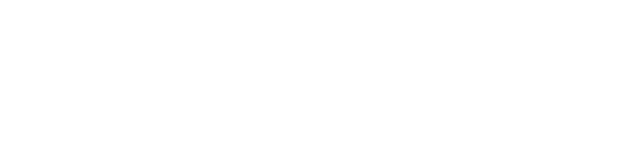
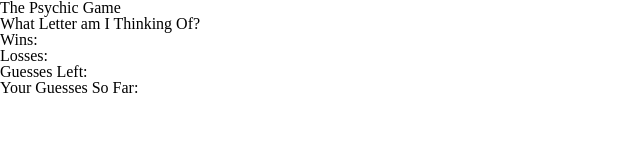
Before and after one commit to garret1983/psychic-game, a plain HTML site: page index.html in a window 1280 px wide. Shown: the whole page, without its empty margins (0-640 px from the left). Drawn offline with Linux system fonts and the light colour scheme; files that its build step writes are made by us from their sources.

Commit message:
added text

```diff
--- a/index.html
+++ b/index.html
@@ -5,11 +5,29 @@
     <meta name="viewport" content="width=device-width, initial-scale=1.0">
     <meta http-equiv="X-UA-Compatible" content="ie=edge">
     <title>Document</title>
-    <link rel="stylesheet" href="??????">
-    <link rel="stylesheet" href="??????">
+    <link rel="stylesheet" href="game.js">
+    <link rel="stylesheet" href="reset.css">
 </head>
 <body>
     <!-- put at the bottom -->
     <script src="assets/javascript/game.js"></script>
+
+<h1>The Psychic Game</h1>
+
+<p>What Letter am I Thinking Of?</p>
+
+<p>Wins:</p>
+
+<P>Losses:</P>
+
+<p>Guesses Left:</p>
+
+<p>Your Guesses So Far:</p>
+
+
+
+
+
+
 </body>
 </html>
```
Also changed, not shown: assets/javascript/game.js (+13 -0 lines).
